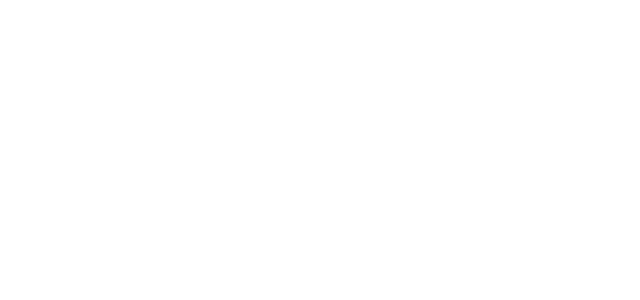
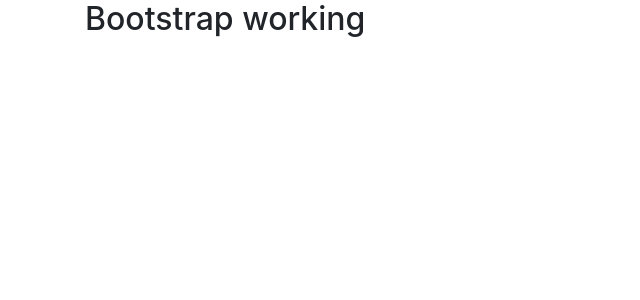
Before and after one commit to jgou/recipe-project, an Angular app: page / in a window 1280 px wide. Shown: the top 300 px of the page, without its empty margins (0-640 px from the left). Built offline with nearby package versions, Linux system fonts and the light colour scheme.

Commit message:
add bootstrap

```diff
--- a/angular.json
+++ b/angular.json
@@ -24,6 +24,7 @@
               "src/assets"
             ],
             "styles": [
+              "node_modules/bootstrap/dist/css/bootstrap.min.css",
               "src/styles.css"
             ],
             "scripts": []
--- a/src/app/app.component.html
+++ b/src/app/app.component.html
@@ -0,0 +1,7 @@
+<div class="container">
+  <div class="row">
+    <div class="col-md-12">
+      <h2>Bootstrap working</h2>
+    </div>
+  </div>
+</div>
```
